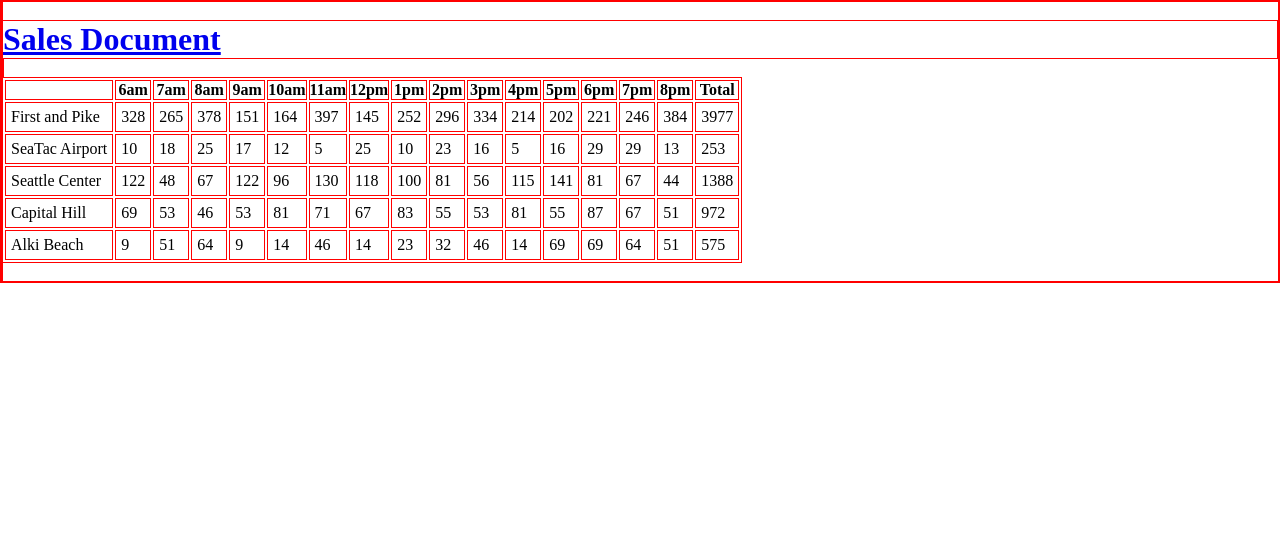
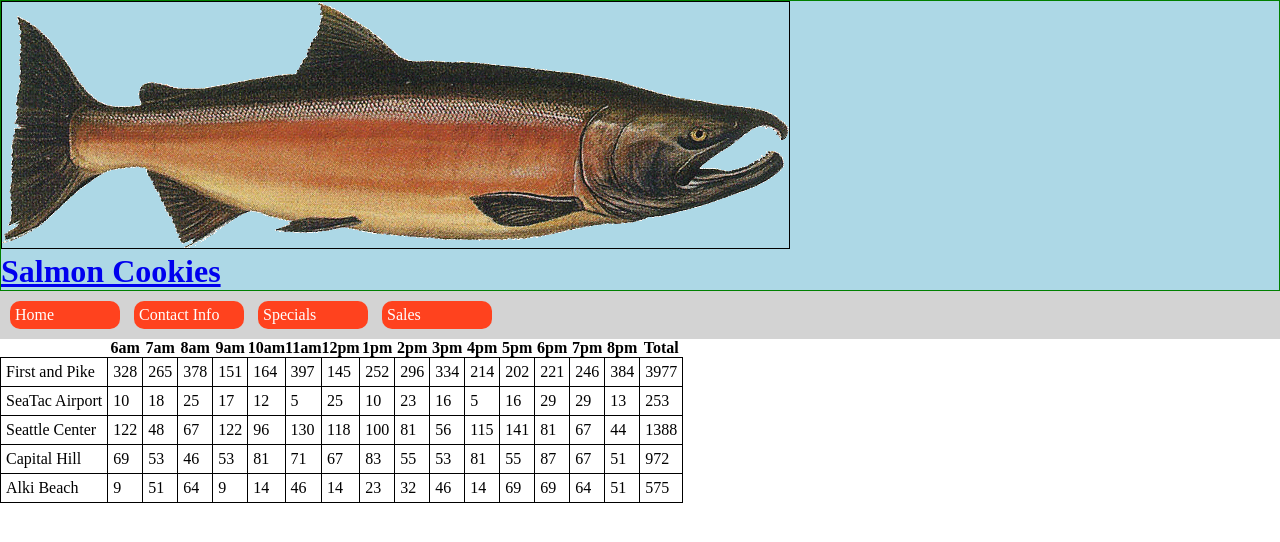
Before and after one commit to Snobeard/Salmon_Cookies, a plain HTML site: page index.html in a window 1280 px wide. Drawn offline with Linux system fonts and the light colour scheme.

Commit message:
messed with styling a little and format

```diff
--- a/index.html
+++ b/index.html
@@ -8,7 +8,18 @@
   </head>
 
   <body>
-    <a href="sales.html"><h1>Sales Document</h1><a>
+    <header>
+      <img src="salmon.png" alt="A picture of a large salmon">
+      <h1><a href="sales.html">Salmon Cookies</a></h1>
+    </header>
+
+
+    <nav>
+      <a href="index.html"><span>Home</span></a>
+      <a href="#contact"><span>Contact Info</span></a>
+      <a href="#specials"><span>Specials</span></a>
+      <a href="sales.html"><span>Sales</span></a>
+    </nav>
 
     <table id="cookieTable"></table>
 
--- a/styling.css
+++ b/styling.css
@@ -1,8 +1,42 @@
 * {
-  border: red solid 1px;
+  /*border: red solid 1px;*/
   padding: 0px;
   margin: 0px;
 }
+table {
+  border-collapse: collapse;
+}
 td {
+  background-color: white;
+  border: black 1px solid;
   padding: 5px;
 }
+img {
+  border: black solid 1px;
+}
+header {
+  background-color: lightblue;
+  border: green solid 1px;
+}
+nav {
+  display: inline-block;
+  background-color: lightgray;
+  padding: 5px;
+  width: 100%;
+}
+nav a {
+  display: inline-block;
+  text-decoration: none;
+  border-radius: 10px;
+  background-color: #ff421e;
+  color: white;
+  padding: 5px;
+  margin: 5px;
+  width: 100px;
+}
+nav :hover :after {
+  content: ' \00bb';
+  /*background-color: blue;*/
+  font-size: 16px;
+  /*padding-right: 10px;*/
+}
```
Also changed, not shown: sales.html (+11 -1 lines).
